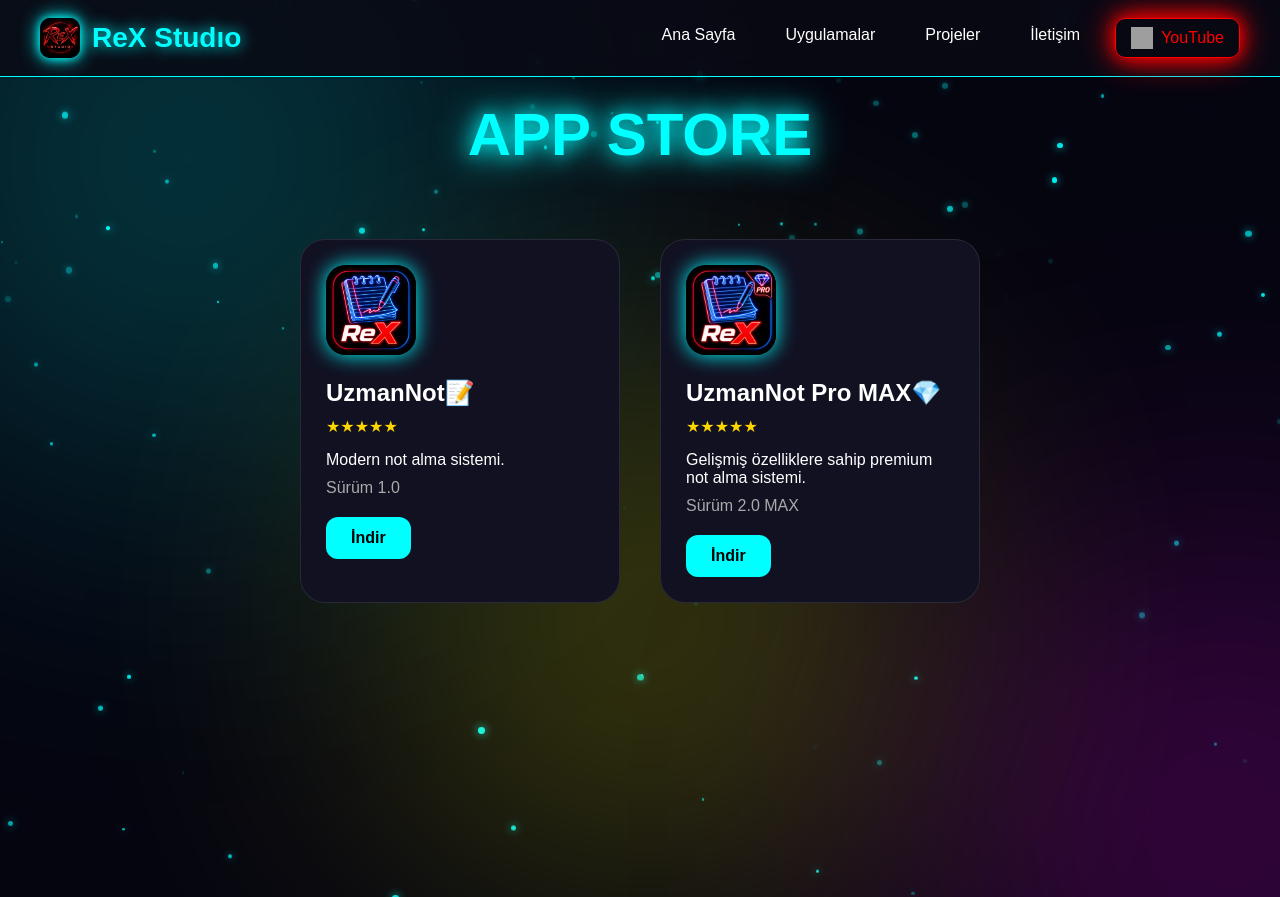
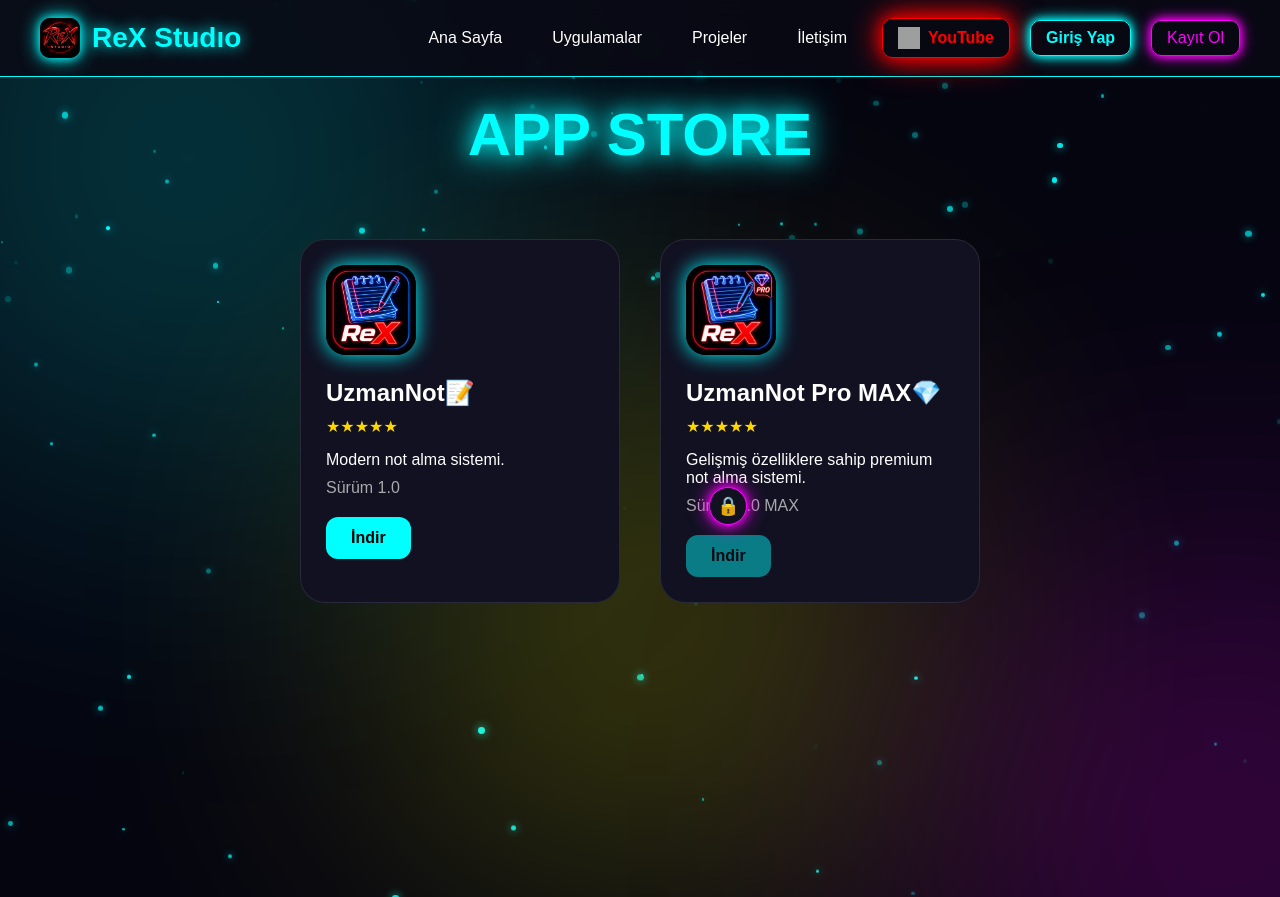
Before and after one commit to UzmanReX/ReXStudio, a Flask app: page /uygulamalar in a window 1280 px wide. Run offline with Flask 3, Linux system fonts and the light colour scheme; grey boxes are pictures that could not be loaded.

Commit message:
Update uygulama.html

```diff
--- a/templates/uygulama.html
+++ b/templates/uygulama.html
@@ -5,14 +5,11 @@
 <meta charset="UTF-8">
 <meta name="viewport" content="width=device-width, initial-scale=1.0">
 
-<title>Uygulamalar | ReX Studıo</title>
-
 <title>ReXStudio - Uygulamalar</title>
 <link rel="icon" type="image/png" href="/static/rexlogo.png">
 
 <style>
 
-/* RESET */
 *{
     margin:0;
     padding:0;
@@ -27,20 +24,14 @@ body{
     padding-top:100px;
 }
 
-/* 🌌 NEON BACKGROUND */
 .bg{
     position:fixed;
     width:500px;
     height:500px;
-
     border-radius:50%;
-
     filter:blur(140px);
-
     opacity:0.25;
-
     z-index:-2;
-
     animation:move 12s infinite alternate ease-in-out;
 }
 
@@ -54,7 +45,6 @@ body{
     background:#ff00ff;
     bottom:-150px;
     right:-150px;
-
     animation-delay:2s;
 }
 
@@ -62,7 +52,6 @@ body{
     background:yellow;
     top:40%;
     left:30%;
-
     animation-delay:4s;
 }
 
@@ -78,35 +67,24 @@ body{
 
 }
 
-/* 🌠 PARÇACIKLAR */
 .particles{
     position:fixed;
-
     top:0;
     left:0;
-
     width:100%;
     height:100%;
-
     overflow:hidden;
-
     z-index:-3;
 }
 
 .particle{
     position:absolute;
-
     width:4px;
     height:4px;
-
     background:cyan;
-
     border-radius:50%;
-
     opacity:0.7;
-
     box-shadow:0 0 10px cyan;
-
     animation:floatParticle linear infinite;
 }
 
@@ -122,48 +100,34 @@ body{
 
 }
 
-/* NAVBAR */
 .navbar{
     position:fixed;
     top:0;
     left:0;
-
     width:100%;
-
     display:flex;
     justify-content:space-between;
     align-items:center;
-
     padding:18px 40px;
-
     background:rgba(10,10,20,0.85);
-
     backdrop-filter:blur(12px);
-
     border-bottom:1px solid cyan;
-
     z-index:1000;
 }
 
 .logo{
-
     display:flex;
     align-items:center;
     gap:12px;
-
     font-size:28px;
     font-weight:bold;
-
     color:cyan;
-
     text-shadow:0 0 15px cyan;
 }
 
 .logo img{
-
     width:40px;
     height:40px;
-
     border-radius:10px;
 
     box-shadow:
@@ -173,34 +137,32 @@ body{
 
 .menu{
     display:flex;
+    align-items:center;
     gap:20px;
 }
 
 .menu a{
     color:white;
-
     text-decoration:none;
-
     padding:8px 15px;
-
     border-radius:10px;
-
     transition:0.3s;
 }
 
 .menu a:hover{
     color:cyan;
-
+    background:rgba(0,255,255,0.1);
     box-shadow:0 0 15px cyan;
 }
 
-/* 🔴 YOUTUBE */
 .yt-btn{
     display:flex;
     align-items:center;
     gap:8px;
 
     color:red !important;
+
+    font-weight:bold;
 
     border:1px solid red;
 
@@ -249,7 +211,67 @@ body{
 
 }
 
-/* BAŞLIK */
+.account-btn{
+    color:cyan !important;
+    font-weight:bold;
+
+    border:1px solid cyan;
+
+    box-shadow:
+    0 0 8px cyan,
+    0 0 15px cyan;
+}
+
+.account-btn:hover{
+    color:white !important;
+
+    background:rgba(0,255,255,0.1);
+
+    box-shadow:
+    0 0 15px cyan,
+    0 0 30px cyan;
+}
+
+.register-btn{
+    color:#ff00ff !important;
+
+    border:1px solid #ff00ff;
+
+    box-shadow:
+    0 0 8px #ff00ff,
+    0 0 15px #ff00ff;
+}
+
+.register-btn:hover{
+    color:white !important;
+
+    background:rgba(255,0,255,0.1);
+
+    box-shadow:
+    0 0 15px #ff00ff,
+    0 0 30px #ff00ff;
+}
+
+.logout-btn{
+    color:red !important;
+
+    border:1px solid red;
+
+    box-shadow:
+    0 0 8px red,
+    0 0 15px red;
+}
+
+.logout-btn:hover{
+    color:white !important;
+
+    background:rgba(255,0,0,0.1);
+
+    box-shadow:
+    0 0 15px red,
+    0 0 30px red;
+}
+
 .title{
     text-align:center;
     margin-bottom:50px;
@@ -265,7 +287,6 @@ body{
     0 0 40px cyan;
 }
 
-/* APP STORE */
 .apps{
     display:flex;
 
@@ -307,7 +328,6 @@ body{
     0 0 40px cyan;
 }
 
-/* APP ICON */
 .app-icon{
     width:90px;
     height:90px;
@@ -319,19 +339,16 @@ body{
     box-shadow:0 0 20px cyan;
 }
 
-/* APP NAME */
 .app-card h2{
     color:white;
     margin-bottom:10px;
 }
 
-/* STARS */
 .stars{
     color:gold;
     margin-bottom:15px;
 }
 
-/* BUTTON */
 .download{
     display:inline-block;
 
@@ -350,6 +367,12 @@ body{
     font-weight:bold;
 
     transition:0.3s;
+
+    border:none;
+
+    font-family:Arial;
+
+    font-size:16px;
 }
 
 .download:hover{
@@ -359,9 +382,13 @@ body{
     0 0 40px cyan;
 }
 
-.status{
-    color:#aaa;
-    margin-top:10px;
+.locked-download{
+    opacity:0.45;
+    cursor:not-allowed;
+}
+
+.locked-download:hover{
+    box-shadow:none;
 }
 
 .max-download-area{
@@ -371,23 +398,28 @@ body{
 }
 
 .max-download-area .download{
-    display:inline-block;
     margin-top:0;
 }
 
 .lock-button{
     position:absolute;
+
     left:50%;
-    top:-42px;
+
+    top:-48px;
+
     transform:translateX(-50%);
 
     width:38px;
+
     height:38px;
 
     border-radius:50%;
+
     border:1px solid #ff00ff;
 
     background:#111122;
+
     color:#ff00ff;
 
     font-size:18px;
@@ -400,6 +432,7 @@ body{
 }
 
 .lock-button:hover{
+
     transform:translateX(-50%) scale(1.1);
 
     box-shadow:
@@ -417,15 +450,13 @@ body{
     font-weight:bold;
 
     font-size:14px;
+
+    line-height:1.4;
 }
 
-.max-download-area.locked .download{
-    opacity:0.45;
-    cursor:not-allowed;
-}
-
-.max-download-area.locked .download:hover{
-    box-shadow:none;
+.status{
+    color:#aaa;
+    margin-top:10px;
 }
 
 </style>
@@ -434,15 +465,12 @@ body{
 
 <body>
 
-<!-- 🌌 BACKGROUND -->
 <div class="bg bg1"></div>
 <div class="bg bg2"></div>
 <div class="bg bg3"></div>
 
-<!-- 🌠 PARTICLES -->
 <div class="particles" id="particles"></div>
 
-<!-- NAVBAR -->
 <nav class="navbar">
 
 <div class="logo">
@@ -456,8 +484,11 @@ body{
 <div class="menu">
 
 <a href="/anasayfa">Ana Sayfa</a>
+
 <a href="/uygulamalar">Uygulamalar</a>
+
 <a href="/projeler">Projeler</a>
+
 <a href="/destek">İletişim</a>
 
 <a class="yt-btn"
@@ -470,25 +501,45 @@ YouTube
 
 </a>
 
+{% if session.get("logged_in") %}
+
+<a class="account-btn" href="/hesap">
+👤 {{ session.get("username") }}
+</a>
+
+<a class="logout-btn" href="/cikis">
+Çıkış
+</a>
+
+{% else %}
+
+<a class="account-btn" href="/giris">
+Giriş Yap
+</a>
+
+<a class="register-btn" href="/kayit">
+Kayıt Ol
+</a>
+
+{% endif %}
+
 </div>
 
 </nav>
 
-<!-- TITLE -->
 <div class="title">
 
 <h1>APP STORE</h1>
 
 </div>
 
-<!-- APPS -->
 <div class="apps">
 
-<!-- APP 1 -->
 <div class="app-card">
 
 <img class="app-icon"
 src="/static/uzmannot.png">
+
 <h2>UzmanNot📝</h2>
 
 <div class="stars">★★★★★</div>
@@ -504,12 +555,11 @@ Sürüm 1.0
 <a class="download"
    href="/static/UzmanNotPro.exe"
    download>
-    İndir
+İndir
 </a>
 
 </div>
 
-<!-- APP 2 -->
 <div class="app-card">
 
 <img class="app-icon"
@@ -527,18 +577,67 @@ Gelişmiş özelliklere sahip premium not alma sistemi.
 Sürüm 2.0 MAX
 </div>
 
+{% if session.get("logged_in") %}
+
+<div class="max-download-area">
+
 <a class="download"
-   href="/static/UzmanNotProMax.exe"
-   download>
-    İndir
+   href="/indir/uzmannotpromax">
+İndir
 </a>
+
+</div>
+
+{% else %}
+
+<div class="max-download-area">
+
+<button
+    class="download locked-download"
+    type="button">
+İndir
+</button>
+
+<button
+    class="lock-button"
+    type="button"
+    onclick="showMaxLoginMessage()">
+🔒
+</button>
+
+<div
+    id="max-login-message"
+    class="lock-message">
+Sadece giriş yapanlar indirebilir.
+</div>
+
+</div>
+
+{% endif %}
 
 </div>
 
 </div>
 
-<!-- JS -->
 <script>
+
+function showMaxLoginMessage(){
+
+    const message =
+        document.getElementById("max-login-message");
+
+    if(!message){
+        return;
+    }
+
+    message.style.display = "block";
+
+    setTimeout(function(){
+
+        message.style.display = "none";
+
+    }, 5000);
+}
 
 const particles = document.getElementById("particles");
 
@@ -567,4 +666,5 @@ for(let i = 0; i < 120; i++){
 </script>
 
 </body>
+
 </html>
```
